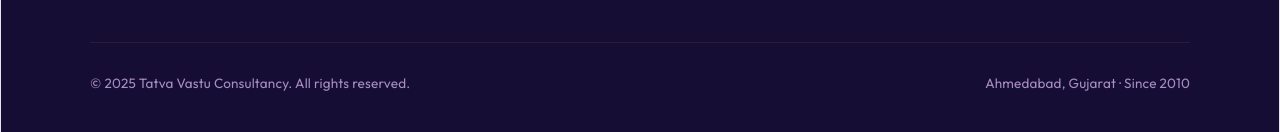
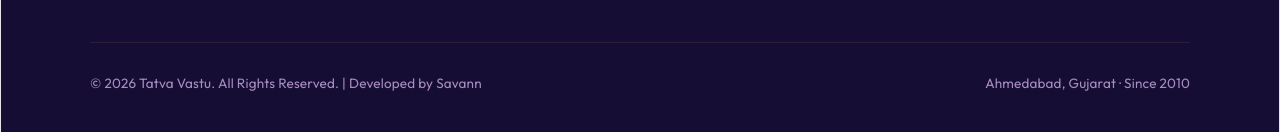
Before and after one commit to SAVANN-11/tatva-vastu, a React (Vite) app: page / in a window 1280 px wide. Shown: the part 3642-3774 px from the top of the page. Built offline with nearby package versions, Linux system fonts and the light colour scheme.

Commit message:
updated website changes

```diff
--- a/src/App.jsx
+++ b/src/App.jsx
@@ -1150,7 +1150,7 @@ function Footer({ setPage }) {
         ))}
       </div>
       <div style={{ borderTop: "1px solid rgba(201,168,76,0.1)", paddingTop: "1.5rem", display: "flex", justifyContent: "space-between", alignItems: "center", maxWidth: 1100, margin: "0 auto", flexWrap: "wrap", gap: "0.8rem" }}>
-        <p style={{ fontFamily: FONTS.sans, fontSize: "0.75rem", color: COLORS.textMuted }}>© 2025 Tatva Vastu Consultancy. All rights reserved.</p>
+        <p style={{ fontFamily: FONTS.sans, fontSize: "0.75rem", color: COLORS.textMuted }}>© 2026 Tatva Vastu. All Rights Reserved. | Developed by Savann</p>
         <p style={{ fontFamily: FONTS.sans, fontSize: "0.75rem", color: COLORS.textMuted }}>Ahmedabad, Gujarat · Since 2010</p>
       </div>
     </footer>
```
